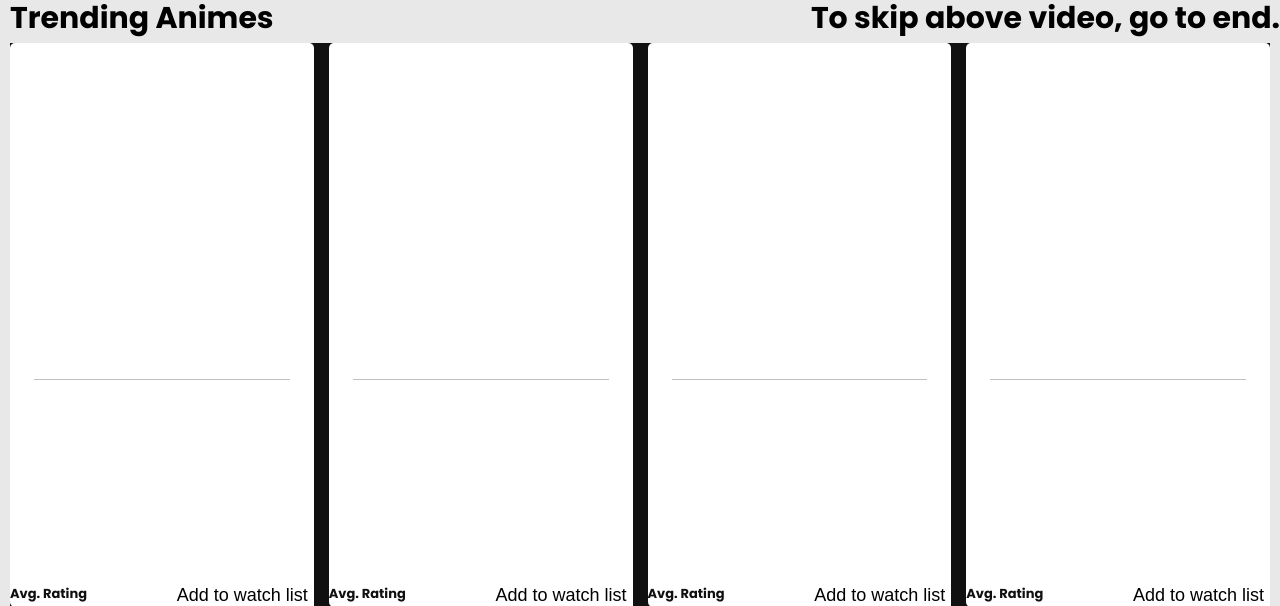
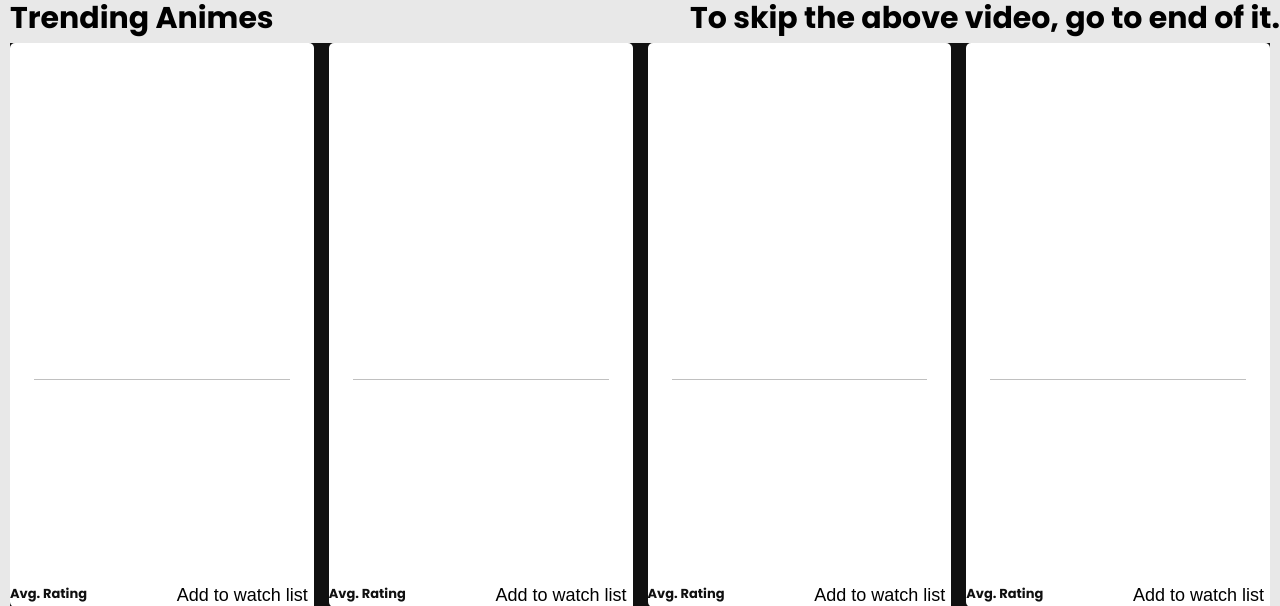
Before and after one commit to KennyHoang-CS/Anime-Platform, a Flask app: page / in a window 1280 px wide. Shown: the part 104-710 px from the top of the page. Run offline with Flask 2, Linux system fonts and the light colour scheme; data that the repository does not hold is empty; some libraries are stand-ins or nearby versions.

Commit message:
minor msg tweak

```diff
--- a/templates/index.html
+++ b/templates/index.html
@@ -8,7 +8,7 @@
     <span>
         <div class="index-page-headers">
         <h2 class="index-page-header">Trending Animes</h2>
-        <h2 class="index-page-header">To skip above video, go to end.</h2>
+        <h2 class="index-page-header">To skip the above video, go to end of it.</h2>
         </div>
     </span>
 
```
